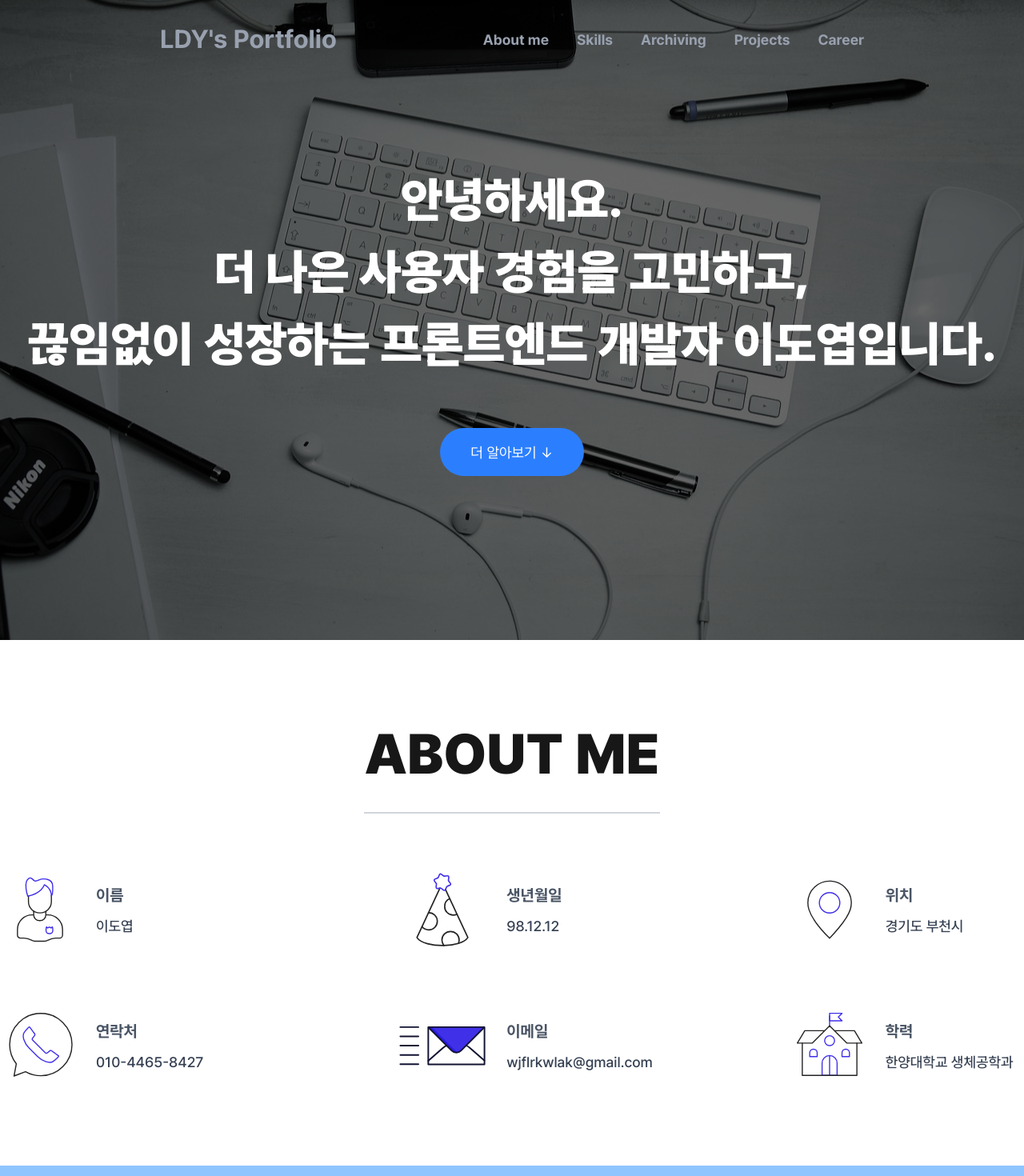
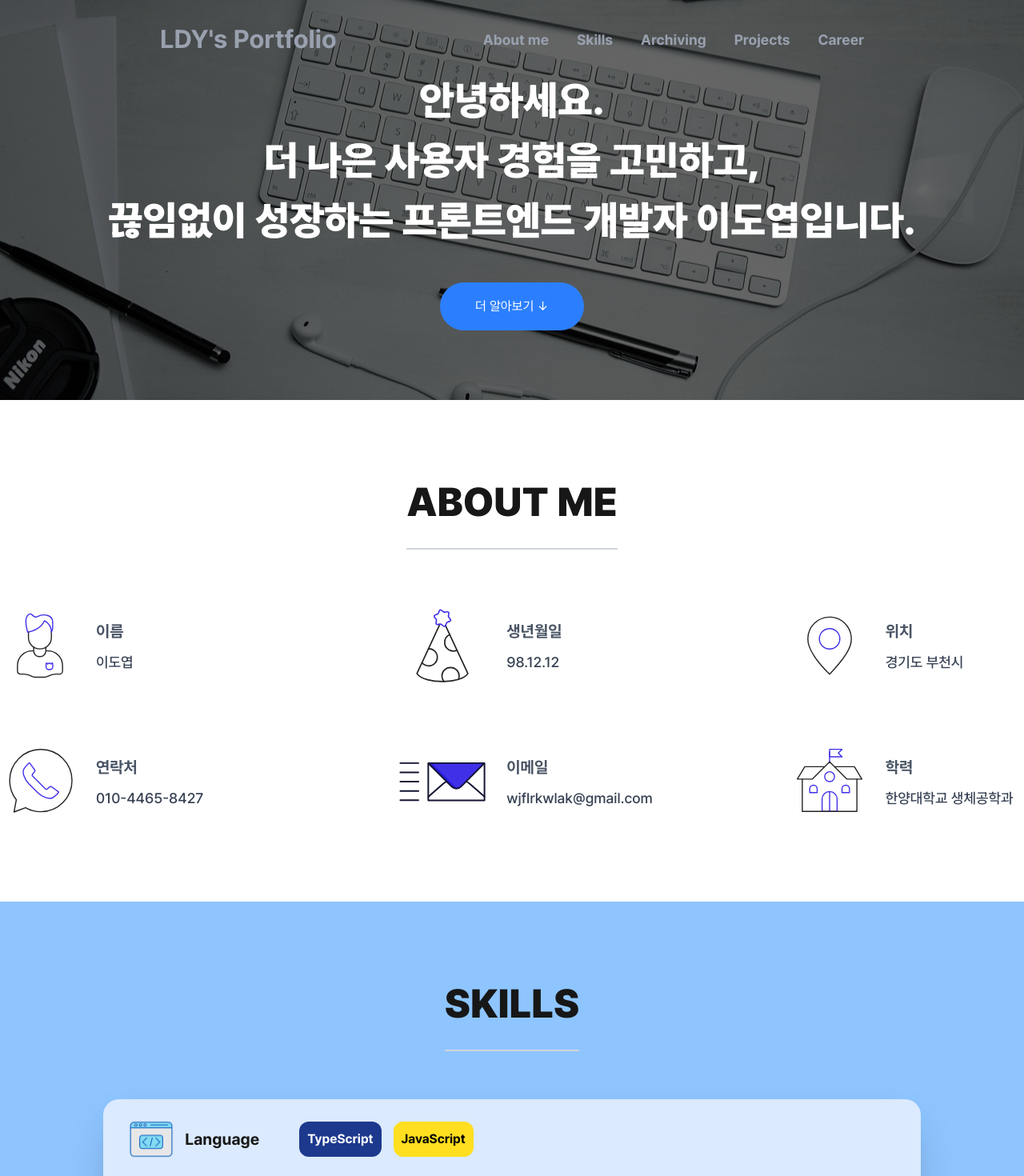
Before and after one commit to LDY981212/LDY981212.github.io, a Next.js app: page / in a window 1280 px wide. Shown: the top 1470 px of the page at 80% size. Built offline with nearby package versions, Linux system fonts and the light colour scheme.

Commit message:
Style: text size at page and Skills & AboutMe comp

```diff
--- a/src/app/page.tsx
+++ b/src/app/page.tsx
@@ -44,11 +44,11 @@ export default function Home() {
       </header>
       <div
         ref={headerRef}
-        className="relative w-full h-[80em] bg-cover bg-center bg-no-repeat bg-[url('/images/keyboard-933568_1280.jpg')]"
+        className="relative w-full h-[50em] bg-cover bg-center bg-no-repeat bg-[url('/images/keyboard-933568_1280.jpg')]"
       >
         <div className="absolute inset-0 bg-black opacity-60"></div>
         <div className="relative z-10 flex flex-col items-center justify-center h-full text-white">
-          <h2 className="font-black text-center text-white text-[6rem]">
+          <h2 className="font-black text-center text-white text-[5rem]">
             안녕하세요.
             <br /> 더 나은 사용자 경험을 고민하고,
             <br />
@@ -56,7 +56,7 @@ export default function Home() {
           </h2>
           <button
             onClick={() => scrollToRefWidthOffset(aboutRef)}
-            className="mt-[6rem] px-6 py-3 w-[18rem] h-[6rem] text-[1.8rem] hover:bg-blue-800 transition-colors duration-300 bg-blue-500 text-white rounded-full cursor-pointer"
+            className="mt-[4rem] px-[1rem] py-[1rem] w-[18rem] h-[6rem] text-[1.6rem] hover:bg-blue-800 transition-colors duration-300 bg-blue-500 text-white rounded-full cursor-pointer"
           >
             더 알아보기 ↓
           </button>
--- a/src/components/AboutMe.tsx
+++ b/src/components/AboutMe.tsx
@@ -4,7 +4,7 @@ import Image from "next/image";
 export default function AboutMe({ aboutRef }: AboutMeProps) {
   return (
     <div ref={aboutRef} className="flex flex-col items-center py-[9rem]">
-      <h1 className="font-black text-[7rem] pb-[2rem] mb-[6rem] border-b-[0.2rem] border-gray-300">
+      <h1 className="font-black text-[5rem] pb-[2rem] mb-[6rem] border-b-[0.2rem] border-gray-300">
         ABOUT ME
       </h1>
       <div className="grid grid-cols-3 grid-rows-2 gap-x-[20rem] gap-y-[5rem]">
--- a/src/components/Skills.tsx
+++ b/src/components/Skills.tsx
@@ -7,7 +7,7 @@ export default function Skills({ skillRef }: SkillsProps) {
       ref={skillRef}
       className="flex flex-col items-center py-[9rem] bg-blue-300"
     >
-      <h1 className="font-black text-[7rem] pb-[2rem] mb-[6rem] border-b-[0.2rem] border-gray-300">
+      <h1 className="font-black text-[5rem] pb-[2rem] mb-[6rem] border-b-[0.2rem] border-gray-300">
         SKILLS
       </h1>
       <div className="flex flex-col bg-blue-100 rounded-[2rem] py-[2rem] px-[3rem] gap-[3rem] shadow-2xl">
```
